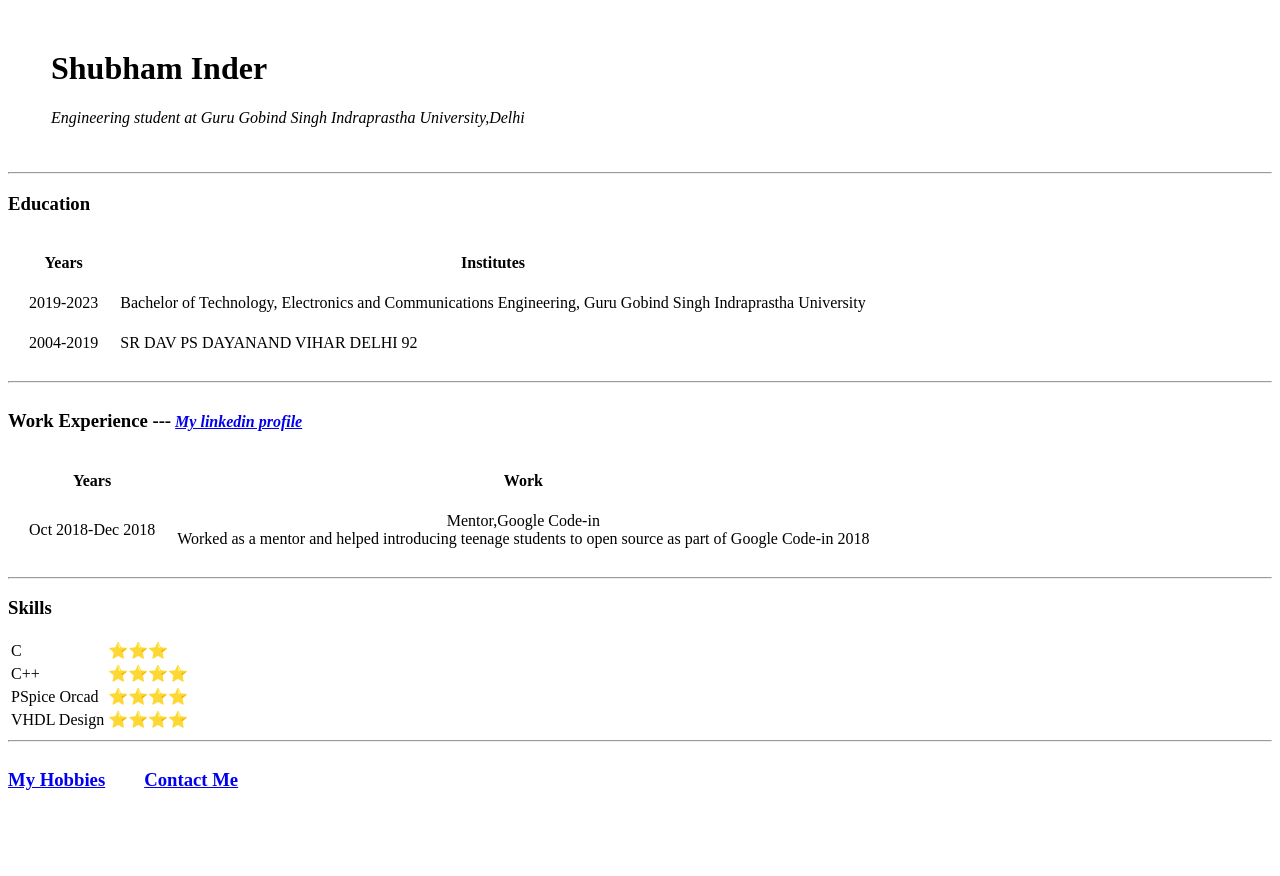
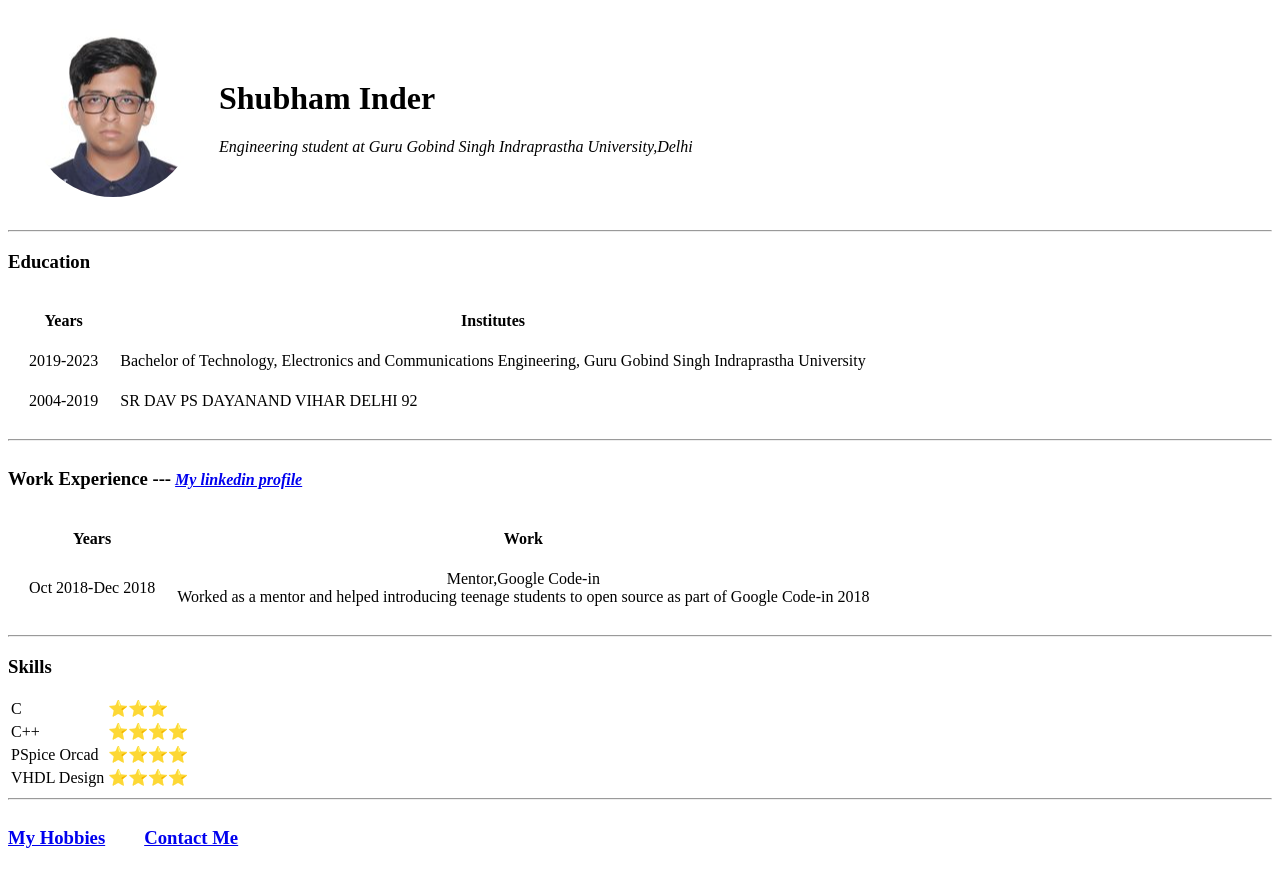
Before and after one commit to shubham1192/cv, a plain HTML site: page index.html in a window 1280 px wide. Before the commit the page ends 818 px from the top, so only its background shows below. Drawn offline with Linux system fonts and the light colour scheme; the site is published under a folder, as on GitHub Pages, so addresses that start at the root find nothing.

Commit message:
Update index.html

```diff
--- a/index.html
+++ b/index.html
@@ -9,7 +9,7 @@
 <body>
     <table cellspacing="20">
         <tr>
-            <td><img src="/imgs/16.png" alt=""></td>
+            <td><img src="imgs/16.png" alt=""></td>
             <td><h1>Shubham Inder</h1>
             <p><em>Engineering student at Guru Gobind Singh Indraprastha University,Delhi</em></p>
         </td>
```
